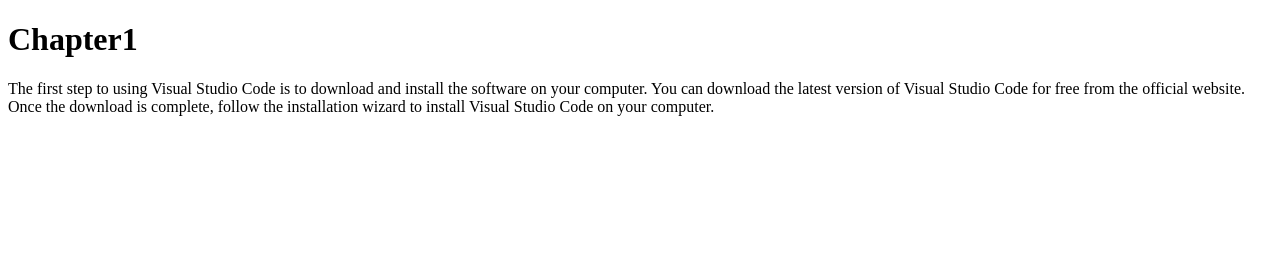
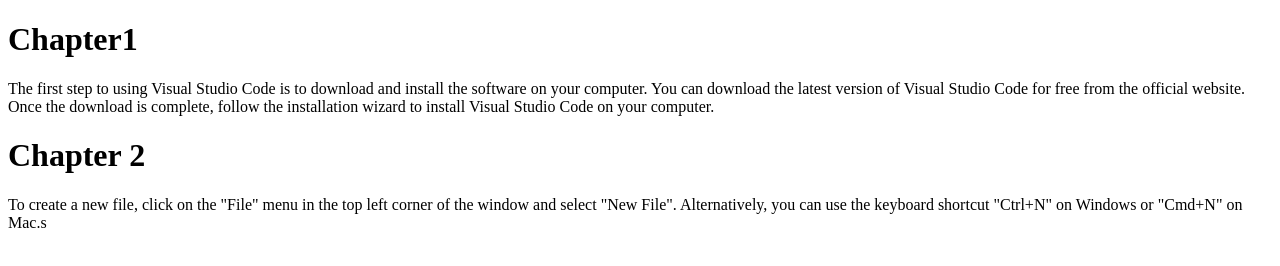
Before and after one commit to 169975/wad_project, a plain HTML site: page index.html in a window 1280 px wide. Drawn offline with Linux system fonts and the light colour scheme.

Commit message:
I added another chapter

```diff
--- a/index.html
+++ b/index.html
@@ -8,5 +8,7 @@
 <body>
     <h1>Chapter1</h1>
     <p>The first step to using Visual Studio Code is to download and install the software on your computer. You can download the latest version of Visual Studio Code for free from the official website. Once the download is complete, follow the installation wizard to install Visual Studio Code on your computer.</p>
+    <h1>Chapter 2</h1>
+    <p>To create a new file, click on the "File" menu in the top left corner of the window and select "New File". Alternatively, you can use the keyboard shortcut "Ctrl+N" on Windows or "Cmd+N" on Mac.s</p>
 </body>
 </html>
```
